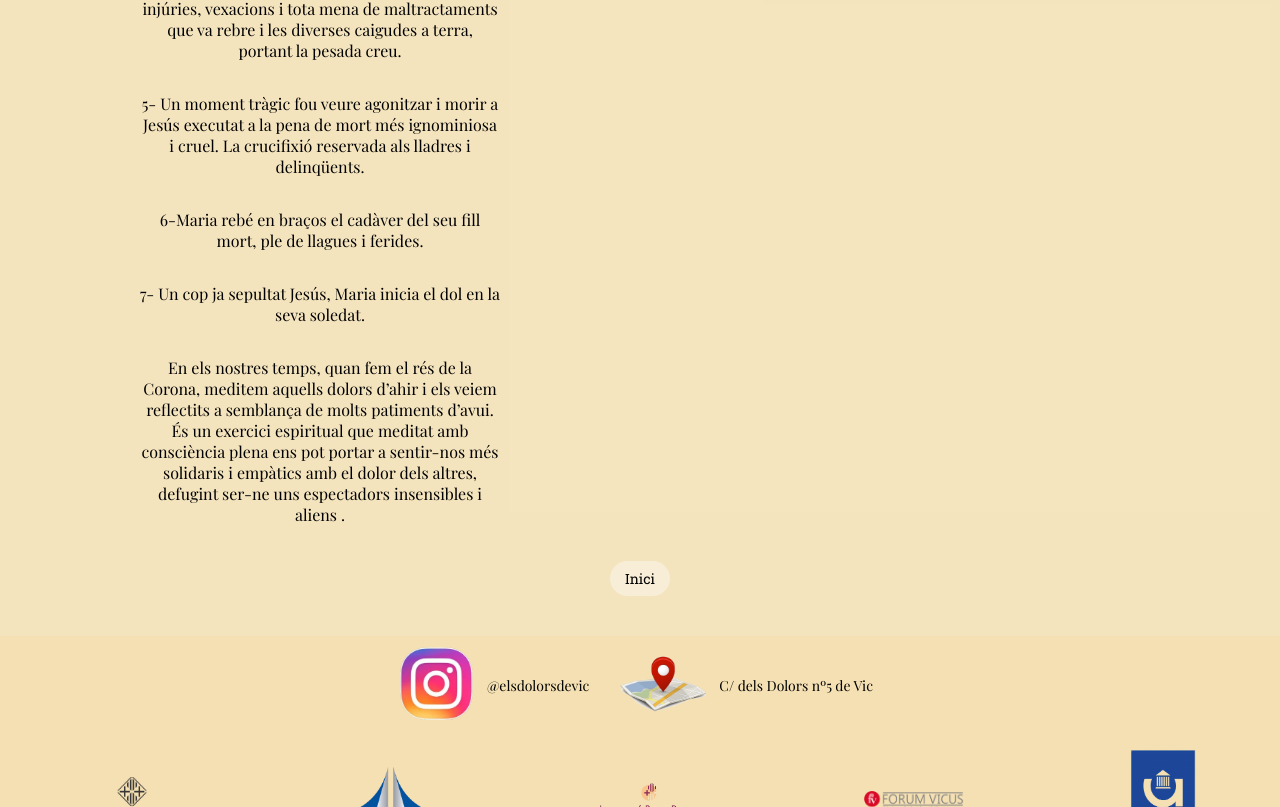
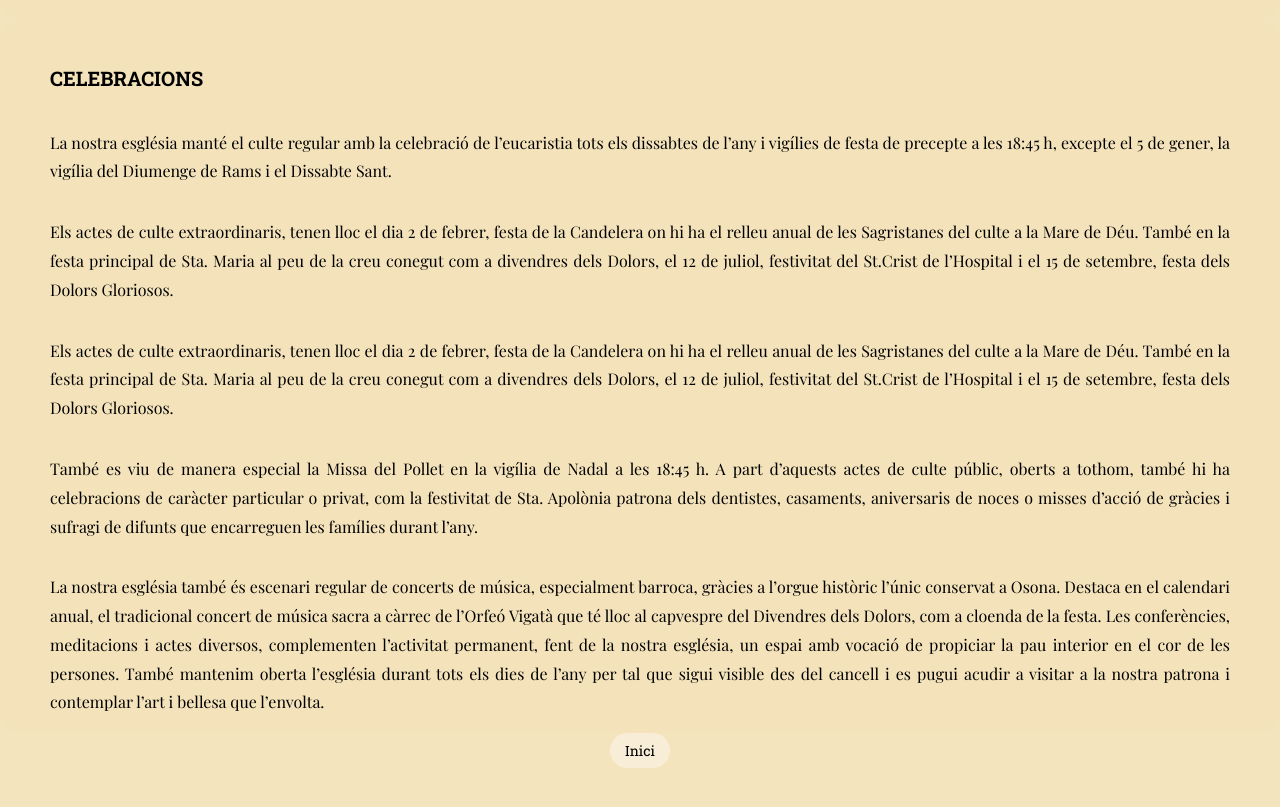
Before and after one commit to danicampdelacreu/congregacio_vic, a React (Create React App) app: page /espiritual in a window 1280 px wide. Shown: the part 1013-1820 px from the top of the page. Built offline with nearby package versions, Linux system fonts and the light colour scheme; a web font is replaced by a local one.

Commit message:
Ajust Client final

```diff
--- a/src/routes/espiritual/Espiritual.css
+++ b/src/routes/espiritual/Espiritual.css
@@ -2,9 +2,9 @@
 @media (max-width: 650px) {
 
     .espiritualGeneral {
-        display: flex;
-        flex-wrap: wrap;
-        justify-content: space-between;
+        justify-content: center;
+        align-items: center;
+        text-align: center;
         background-color: rgba(244, 227, 187, 0.944);
     }
 
@@ -19,16 +19,18 @@
 
     .espiritualCelebracions,
     .espiritualEspais {
-        width: 400px;
-        margin: 0 auto 0px;
+        width: 100%;
+        background-color: rgba(244, 227, 187, 0.944);
         border-radius: 20px;
         display: flex;
         flex-direction: column;
         justify-content: center;
-        align-items: center;
-        text-align: center;
-        padding: 20px;
+        text-align: justify;
+        line-height: 1.8;
         box-sizing: border-box;
+        padding: 50px;
+        padding-top: 0;
+        padding-bottom: 0;
     }
 
     .espiritualReturn a {
@@ -69,9 +71,9 @@
 /* Tamaño Tablet Vertical*/
 @media (min-width: 650px) and (max-width: 768px) {
     .espiritualGeneral {
-        display: flex;
-        flex-wrap: wrap;
-        justify-content: space-between;
+        justify-content: center;
+        align-items: center;
+        text-align: center;
         background-color: rgba(244, 227, 187, 0.944);
     }
 
@@ -86,16 +88,18 @@
 
     .espiritualCelebracions,
     .espiritualEspais{
-        width: 400px;
-        margin: 0 auto 0px;
+        width: 100%;
+        background-color: rgba(244, 227, 187, 0.944);
         border-radius: 20px;
         display: flex;
         flex-direction: column;
         justify-content: center;
-        align-items: center;
-        text-align: center;
-        padding: 20px;
+        text-align: justify;
+        line-height: 1.8;
         box-sizing: border-box;
+        padding: 50px;
+        padding-top: 0;
+        padding-bottom: 0;
     }
 
     .espiritualReturn a {
@@ -136,9 +140,9 @@
 /* Tamaño Tablet Horizontal*/
 @media (min-width: 768px) and (max-width: 1024px) {
     .espiritualGeneral {
-        display: flex;
-        flex-wrap: wrap;
-        justify-content: space-between;
+        justify-content: center;
+        align-items: center;
+        text-align: center;
         background-color: rgba(244, 227, 187, 0.944);
     }
 
@@ -153,16 +157,18 @@
 
     .espiritualCelebracions,
     .espiritualEspais{
-        width: 400px;
-        margin: 0 auto 0px;
+        width: 100%;
+        background-color: rgba(244, 227, 187, 0.944);
         border-radius: 20px;
         display: flex;
         flex-direction: column;
         justify-content: center;
-        align-items: center;
-        text-align: center;
-        padding: 20px;
+        text-align: justify;
+        line-height: 1.8;
         box-sizing: border-box;
+        padding: 50px;
+        padding-top: 0;
+        padding-bottom: 0;
     }
 
     .espiritualReturn a {
@@ -203,15 +209,15 @@
 /* Tamaño Pantalla*/
 @media(min-width: 1024px) {
     .espiritualGeneral {
-        display: flex;
-        flex-wrap: wrap;
-        justify-content: space-between;
+        justify-content: center;
+        align-items: center;
+        text-align: center;
         background-color: rgba(244, 227, 187, 0.944);
     }
 
     .espiritualGeneral h2 {
         font-size: 20px;
-        margin-top: 40px
+        margin-top: 40px;
     }
 
     .espiritualGeneral p {
@@ -220,16 +226,18 @@
 
     .espiritualCelebracions,
     .espiritualEspais {
-        width: 400px;
-        margin: 0 auto 0px;
+        width: 100%;
+        background-color: rgba(244, 227, 187, 0.944);
         border-radius: 20px;
         display: flex;
         flex-direction: column;
         justify-content: center;
-        align-items: center;
-        text-align: center;
-        padding: 20px;
+        text-align: justify;
+        line-height: 1.8;
         box-sizing: border-box;
+        padding: 50px;
+        padding-top: 0;
+        padding-bottom: 0;
     }
 
     .espiritualReturn a {
--- a/src/routes/espiritual/Espiritual.jsx
+++ b/src/routes/espiritual/Espiritual.jsx
@@ -12,7 +12,7 @@ export default function Espirtual() {
         <div className='espiritualMain'>
             <div className="espiritualGeneral">
                 <div className="espiritualCelebracions">
-                    <h2>ESSPIRITUALITAT</h2>
+                    <h2>ESPIRITUALITAT</h2>
                     <p>L’espiritualitat és un dels eixos principals de la nostra església i
                         que des dels seus inicis ha difós la devoció a Maria, sota
                         l’advocació dels Dolors, com a model i referent de tots els temps.</p>
@@ -54,7 +54,41 @@ export default function Espirtual() {
 
                 <div className="espiritualEspais">
                     <h2>CELEBRACIONS</h2>
-                    <p></p>
+                    <p>La nostra església manté el culte regular amb la celebració de
+                        l’eucaristia tots els dissabtes de l’any i vigílies de festa de
+                        precepte a les 18:45 h, excepte el 5 de gener, la vigília del
+                        Diumenge de Rams i el Dissabte Sant.</p>
+                    <p>Els actes de culte extraordinaris, tenen lloc el dia 2 de febrer,
+                        festa de la Candelera on hi ha el relleu anual de les Sagristanes
+                        del culte a la Mare de Déu. També en la festa principal de Sta.
+                        Maria al peu de la creu conegut com a divendres dels Dolors, el
+                        12 de juliol, festivitat del St.Crist de l’Hospital i el 15 de
+                        setembre, festa dels Dolors Gloriosos.</p>
+                    <p>Els actes de culte extraordinaris, tenen lloc el dia 2 de febrer,
+                        festa de la Candelera on hi ha el relleu anual de les Sagristanes
+                        del culte a la Mare de Déu. També en la festa principal de Sta.
+                        Maria al peu de la creu conegut com a divendres dels Dolors, el
+                        12 de juliol, festivitat del St.Crist de l’Hospital i el 15 de
+                        setembre, festa dels Dolors Gloriosos.</p>
+                    <p>També es viu de manera especial la Missa del Pollet en la vigília
+                        de Nadal a les 18:45 h.
+                        A part d’aquests actes de culte públic, oberts a tothom, també hi
+                        ha celebracions de caràcter particular o privat, com la festivitat
+                        de Sta. Apolònia patrona dels dentistes, casaments, aniversaris
+                        de noces o misses d’acció de gràcies i sufragi de difunts que
+                        encarreguen les famílies durant l’any.</p>
+                    <p>
+                        La nostra església també és escenari regular de concerts de
+                        música, especialment barroca, gràcies a l’orgue històric l’únic
+                        conservat a Osona. Destaca en el calendari anual, el tradicional
+                        concert de música sacra a càrrec de l’Orfeó Vigatà que té lloc al
+                        capvespre del Divendres dels Dolors, com a cloenda de la festa.
+                        Les conferències, meditacions i actes diversos, complementen
+                        l’activitat permanent, fent de la nostra església, un espai amb
+                        vocació de propiciar la pau interior en el cor de les persones.
+                        També mantenim oberta l’església durant tots els dies de l’any
+                        per tal que sigui visible des del cancell i es pugui acudir a visitar a
+                        la nostra patrona i contemplar l’art i bellesa que l’envolta.</p>
                 </div>
             </div>
             <div className="espiritualReturn">
--- a/src/routes/informacion/informacion.jsx
+++ b/src/routes/informacion/informacion.jsx
@@ -17,7 +17,7 @@ export default function Informacion() {
 
         if (formData.get('user_name') && formData.get('user_email') && formData.get('message') && checkboxChecked) {
             emailjs
-                .sendForm('service_sjyf30z', 'template_itkkk5i', form.current, 'ybVHXbi9wadjWsNQj')
+                .sendForm('service_sjyf30z', 'template_8qowx82', form.current, 'ybVHXbi9wadjWsNQj')
                 // agregar correo cliente en emailjs cuando lo tengamos y cambiar service, tempalte y form.current
                 .then(
                     (result) => {
@@ -59,13 +59,13 @@ export default function Informacion() {
 
             <div className='informacionUnete'>
                 <h2>Unir-te</h2>
-                <p>Lorem ipsum dolor sit, amet consectetur adipisicing elit. Vero, inventore iure? Officia, assumenda veritatis cum sit debitis sunt, qui nesciunt natus, sed quae explicabo obcaecati nihil excepturi ipsam. Accusantium, in.</p>
+                <p>Fer-te congregant amb nosaltres</p>
                 <a href="#" onClick={(e) => { e.preventDefault(); scrollToInformacionMensaje(); }}>+ Info </a>
             </div>
 
             <div className='informacionOtras'>
                 <h2> Més info</h2>
-                <p>Lorem ipsum, dolor sit amet consectetur adipisicing elit. Soluta quo enim voluptatem sunt in repellendus eum debitis, iusto accusantium adipisci asperiores deleniti voluptas similique. Aperiam totam similique veritatis itaque voluptates!</p>
+                <p>fer-te amic dels dolors</p>
                 <a href="#" onClick={(e) => { e.preventDefault(); scrollToInformacionMensaje(); }}>+ Info</a>
             </div>
 
@@ -76,7 +76,7 @@ export default function Informacion() {
             </div>
 
             <div className="informacionMensaje" ref={informacionMensajeRef}>
-                <p> Info: congregacioVic@gmail.com</p>
+                <p> Info: congregaciodolorsvic@gmail.com</p>
                 <form ref={form} onSubmit={sendEmail}>
 
                     <div className="contacto-name">
--- a/src/routes/noticias/Noticias.jsx
+++ b/src/routes/noticias/Noticias.jsx
@@ -12,39 +12,39 @@ export default function Noticias() {
 
             <div className='noticiasFoto'></div>
             <div className='noticiasTitul'>
-                <h2>NOTICIES</h2>
+                <h2>AGENDA</h2>
             </div>
             <div className='noticiasExpli'>
 
                 <div className='evento1'>
-                    <h4>Titul event</h4>
-                    <h5>Data event</h5>
-                    <p>explicacio event</p>
+                    <h4>La Candelera</h4>
+                    <h5>2 de Febrer 2024</h5>
+                    <p>Esglesia dels Dolors, 18:45H</p>
+                </div>
+                <div className='evento3'>
+                    <h4>Divendres de Dolors</h4>
+                    <h5>2 de Febrer 2024</h5>
+                    <p>Esglesia dels Dolors, 18:45H</p>
+                </div>
+                <div className='evento4'>
+                    <h4>La Processó</h4>
+                    <h5>Diumenge de Rams</h5>
+                    <p>Esglesia dels Dolors</p>
+                </div>
+                <div className='evento5'>
+                    <h4>Festa del Sant Crist</h4>
+                    <h5>12 de Juliol 2024</h5>
+                    <p>Esglesia dels Dolors, 18:45H</p>
+                </div>
+                <div className='evento6'>
+                    <h4>Dolors Gloriosos</h4>
+                    <h5>15 de Setembre 2024</h5>
+                    <p>Esglesia dels Dolors</p>
                 </div>
                 <div className='evento2'>
-                    <h4>Titul event</h4>
-                    <h5>Data event</h5>
-                    <p>explicacio event,explicacio event,explicacio event,explicacio event,explicacio event</p>
-                </div>
-                <div className='evento3'>
-                    <h4>Titul event</h4>
-                    <h5>Data event</h5>
-                    <p>explicacio event</p>
-                </div>
-                <div className='evento4'>
-                    <h4>Titul event</h4>
-                    <h5>Data event</h5>
-                    <p>explicacio event</p>
-                </div>
-                <div className='evento5'>
-                    <h4>Titul event</h4>
-                    <h5>Data event</h5>
-                    <p>explicacio event</p>
-                </div>
-                <div className='evento6'>
-                    <h4>Titul event</h4>
-                    <h5>Data event</h5>
-                    <p>explicacio event</p>
+                    <h4>Missa del pollet</h4>
+                    <h5>Vigília de Nadal</h5>
+                    <p>Esglesia dels Dolors, 18:45H</p>
                 </div>
 
             </div>
```
